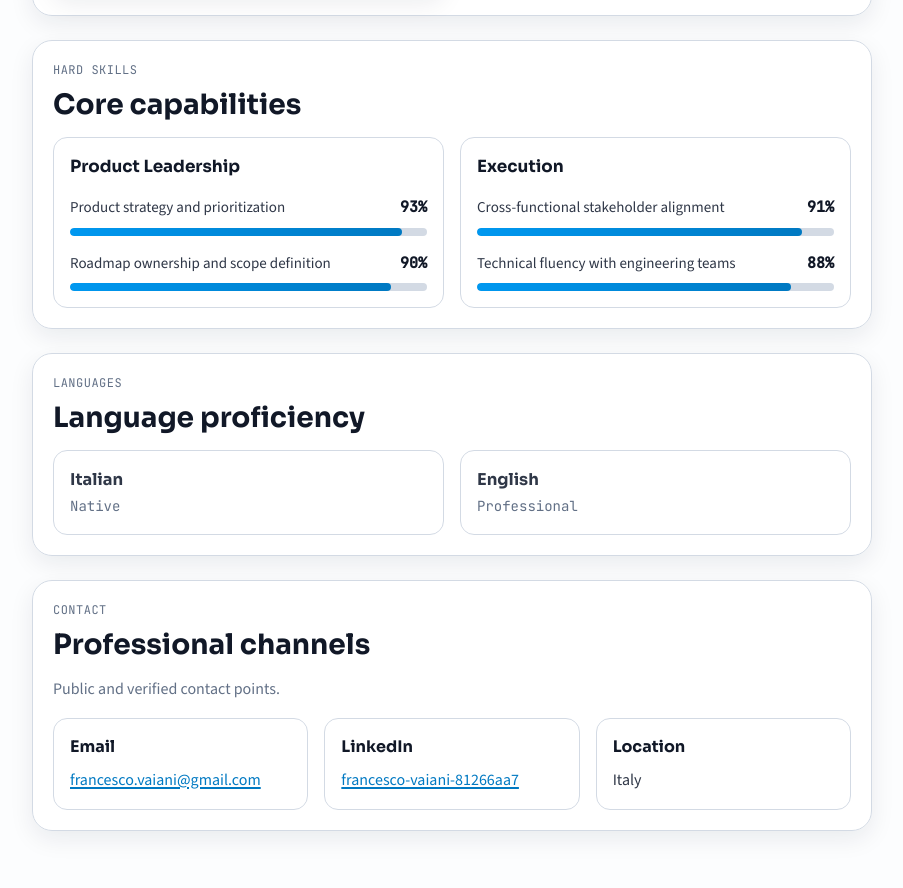
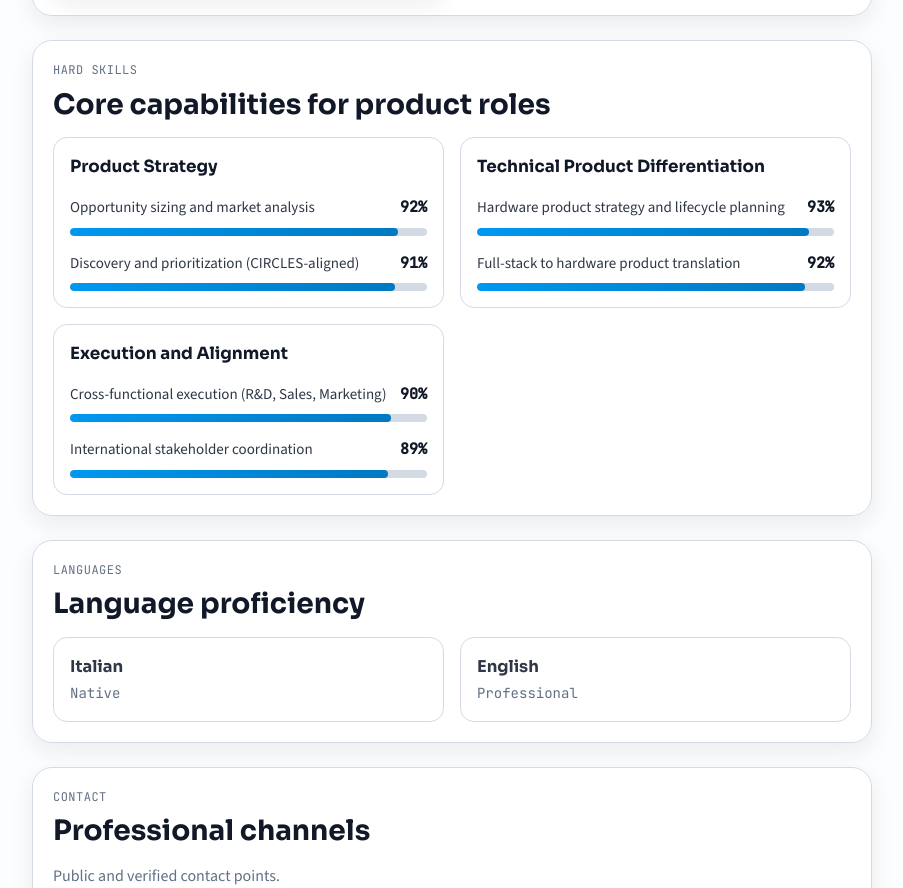
Before and after one commit to FrancescoVaiani/francescovaiani.github.io, a website with bundled scripts: page index.html in a window 1280 px wide. Shown: the part 4235-5123 px from the top of the page, without its empty margins (334-1237 px from the left). Built offline with nearby package versions, Linux system fonts and the light colour scheme.

Commit message:
Refine hard skills and limit print view to top four

```diff
--- a/scripts/content.js
+++ b/scripts/content.js
@@ -220,20 +220,27 @@ export const SITE_CONTENT = {
       },
       skills: {
         eyebrow: 'Hard Skills',
-        title: 'Core capabilities',
+        title: 'Core capabilities for product roles',
         groups: [
           {
-            title: 'Product Leadership',
+            title: 'Product Strategy',
             items: [
-              { label: 'Product strategy and prioritization', value: 93 },
-              { label: 'Roadmap ownership and scope definition', value: 90 },
+              { label: 'Opportunity sizing and market analysis', value: 92 },
+              { label: 'Discovery and prioritization (CIRCLES-aligned)', value: 91 },
             ],
           },
           {
-            title: 'Execution',
+            title: 'Technical Product Differentiation',
             items: [
-              { label: 'Cross-functional stakeholder alignment', value: 91 },
-              { label: 'Technical fluency with engineering teams', value: 88 },
+              { label: 'Hardware product strategy and lifecycle planning', value: 93 },
+              { label: 'Full-stack to hardware product translation', value: 92 },
+            ],
+          },
+          {
+            title: 'Execution and Alignment',
+            items: [
+              { label: 'Cross-functional execution (R&D, Sales, Marketing)', value: 90 },
+              { label: 'International stakeholder coordination', value: 89 },
             ],
           },
         ],
@@ -529,17 +536,24 @@ export const SITE_CONTENT = {
         title: 'Competenze principali',
         groups: [
           {
-            title: 'Product Leadership',
+            title: 'Strategia di Prodotto',
             items: [
-              { label: 'Strategia prodotto e prioritizzazione', value: 93 },
-              { label: 'Ownership roadmap e definizione scope', value: 90 },
+              { label: 'Analisi di mercato e opportunity sizing', value: 92 },
+              { label: 'Discovery e prioritizzazione (allineate a CIRCLES)', value: 91 },
             ],
           },
           {
-            title: 'Execution',
+            title: 'Differenziazione Tecnica di Prodotto',
             items: [
-              { label: 'Allineamento stakeholder cross-funzionale', value: 91 },
-              { label: 'Fluency tecnica con i team engineering', value: 88 },
+              { label: 'Strategia hardware e pianificazione del lifecycle', value: 93 },
+              { label: 'Traduzione full-stack verso decisioni prodotto hardware', value: 92 },
+            ],
+          },
+          {
+            title: 'Esecuzione e Allineamento',
+            items: [
+              { label: 'Esecuzione cross-funzionale (R&D, Sales, Marketing)', value: 90 },
+              { label: 'Coordinamento stakeholder internazionali', value: 89 },
             ],
           },
         ],
--- a/styles/site.css
+++ b/styles/site.css
@@ -610,6 +610,11 @@
     display: block !important;
   }
 
+  /* Print focus: keep the top 4 hard skills, hide the lowest-priority 2. */
+  #skills .skill-panel:nth-of-type(3) {
+    display: none !important;
+  }
+
   .card,
   .skill-panel,
   .contact-item,
```
